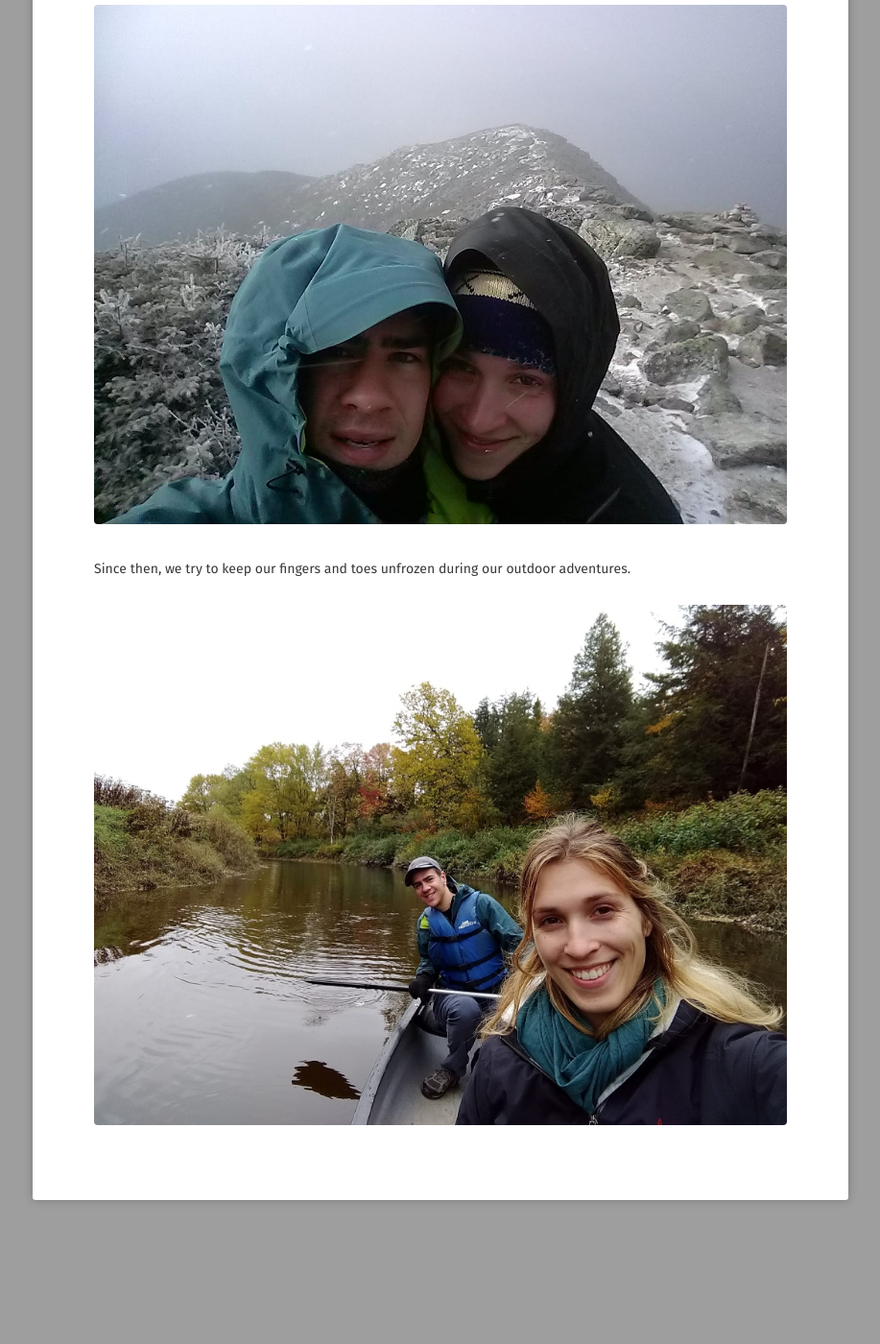
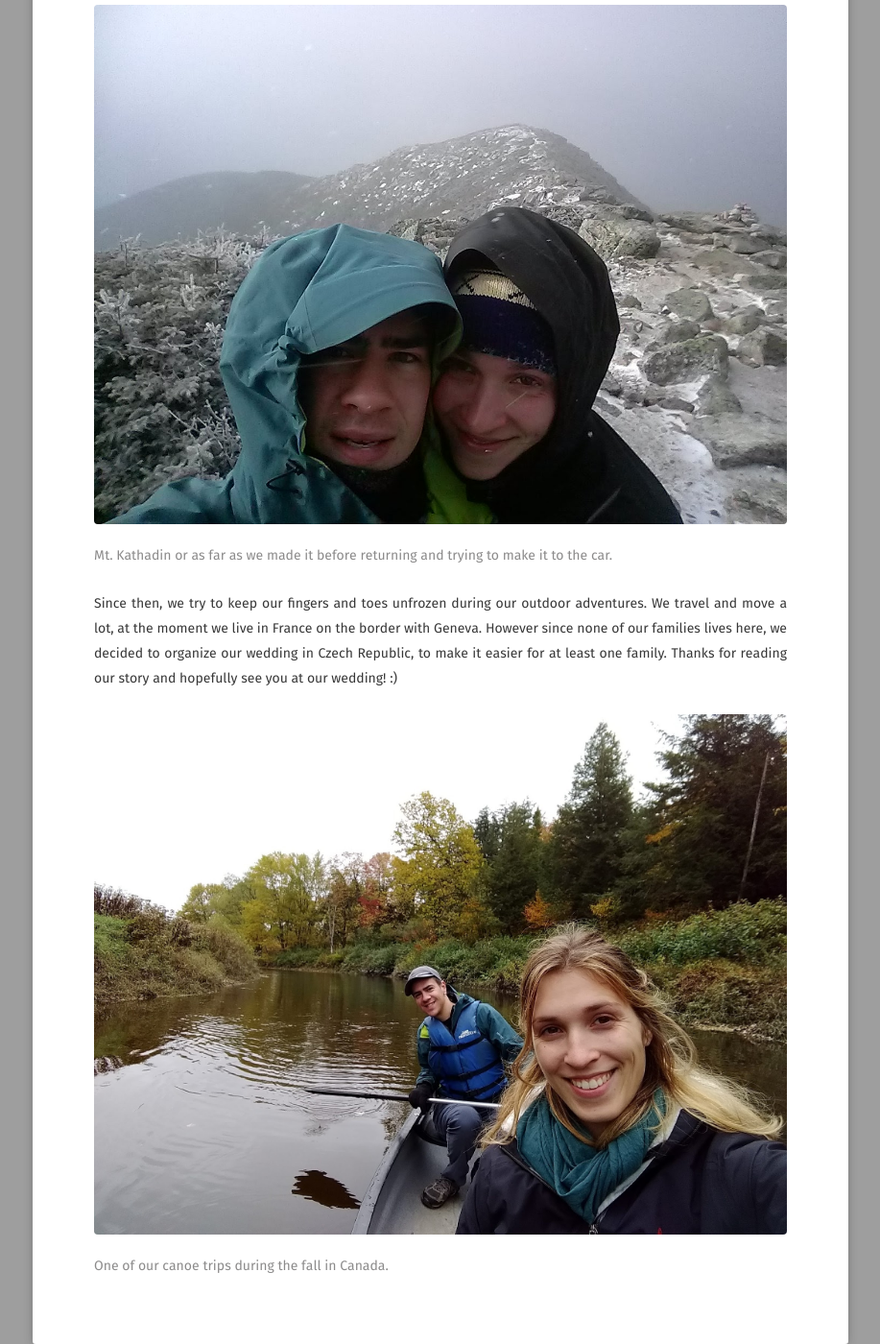
Before and after one commit to Helena-Benoit/Helena-Benoit.github.io, a Jekyll site: the page built from _posts/2018-10-15-intro-en.md, in a window 1280 px wide and 1400 px high, scrolled down 991 px. Shown: the whole window at 96% size, without its empty margins (181-1098 px from the left). Built offline with Jekyll 4.4.1, drawn with Linux system fonts in a browser that asks for light colours; some web fonts are replaced; before the commit the page ends 2241 px from its top, so only the background shows below that.

```diff
--- a/_layouts/cz.html
+++ b/_layouts/cz.html
@@ -10,7 +10,6 @@ layout: compress
     {% include head.html %}
 </head>
 <body>
-    {% include nav.html %}
     <!-- Header -->
     <header class="header" role="banner">
         <div class="wrapper animated fadeIn">
--- a/_layouts/en.html
+++ b/_layouts/en.html
@@ -10,7 +10,6 @@ layout: compress
     {% include head.html %}
 </head>
 <body>
-    {% include nav.html %}
     <!-- Header -->
     <header class="header" role="banner">
         <div class="wrapper animated fadeIn">
--- a/_layouts/fr.html
+++ b/_layouts/fr.html
@@ -10,7 +10,6 @@ layout: compress
     {% include head.html %}
 </head>
 <body>
-    {% include nav.html %}
     <!-- Header -->
     <header class="header" role="banner">
         <div class="wrapper animated fadeIn">
--- a/_layouts/post-list.html
+++ b/_layouts/post-list.html
@@ -1,11 +1,6 @@
 ---
 layout: compress
 ---
-{% assign postsTrans=site.posts | where:"i18n-link", page.i18n-link | sort: 'lang' %}
-
-{% if postsTrans.size == 0 %}
-  {% assign postsTrans=site.pages | where:"i18n-link", page.i18n-link | sort: 'lang' %}
-{% endif %}
 
 <!DOCTYPE html>
 <html class="no-js" lang="{{ page.lang }}">
--- a/_posts/2018-10-15-intro-en.md
+++ b/_posts/2018-10-15-intro-en.md
@@ -19,8 +19,12 @@ Our story has been pretty simple if you don't count frequent travelling, moving
 
 We started testing our relationship during our first hiking trip in the US, where we nearly died. Somehow the weather near the top was so extreme that my tears of suffering were freezing straight away and walking was impossible due to strong wind (Even Benoit's Canadian skin was not enough to keep him protected). Well surprised, we made it back down and we even got the first picture of us together.
 
-<figure><img src="/assets/img/posts/can1.jpg"></figure>
+<figure><img src="/assets/img/posts/can1.jpg">
+<figcaption>Mt. Kathadin or as far as we made it before returning and trying to make it to the car.</figcaption>
+</figure>
 
-Since then, we try to keep our fingers and toes unfrozen during our outdoor adventures.
+Since then, we try to keep our fingers and toes unfrozen during our outdoor adventures. We travel and move a lot, at the moment we live in France on the border with Geneva. However since none of our families lives here, we decided to organize our wedding in Czech Republic, to make it easier for at least one family. Thanks for reading our story and hopefully see you at our wedding! :)
 
-<figure><img src="/assets/img/posts/can2.jpg"></figure>
+<figure><img src="/assets/img/posts/can2.jpg">
+<figcaption>One of our canoe trips during the fall in Canada.</figcaption>
+</figure>
```
Also changed, not shown: _posts/2018-10-15-intro-cz.md (+17 -4 lines), _posts/2019-01-14-rsvp-cz.md (added, +27 -0 lines), _posts/2019-01-14-rsvp-en.md (added, +27 -0 lines), _posts/2019-01-14-rsvp-fr.md (added, +27 -0 lines), cz/thankyou.html (added, +9 -0 lines), thankyou.html (added, +9 -0 lines), 5 other files.
